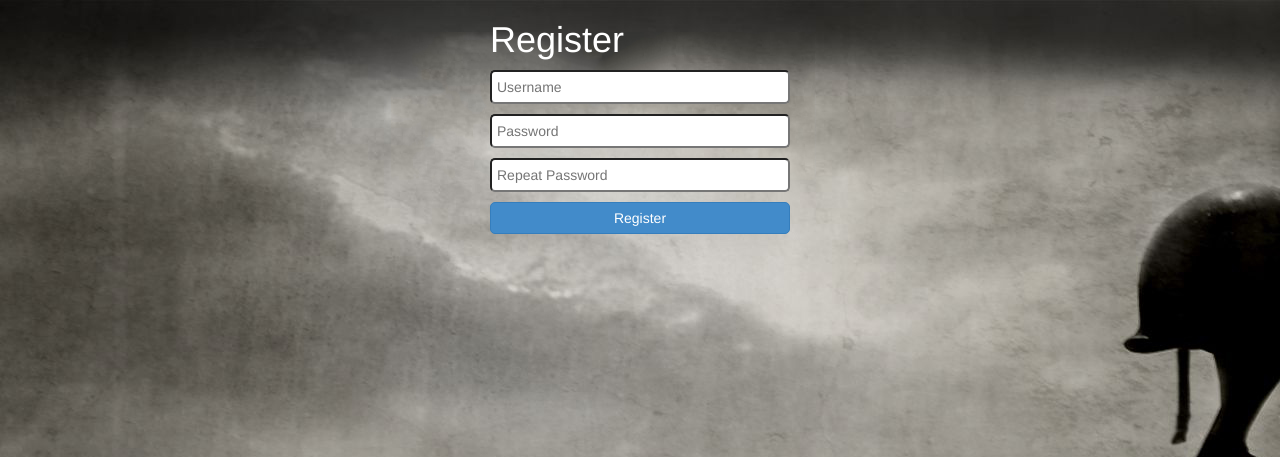
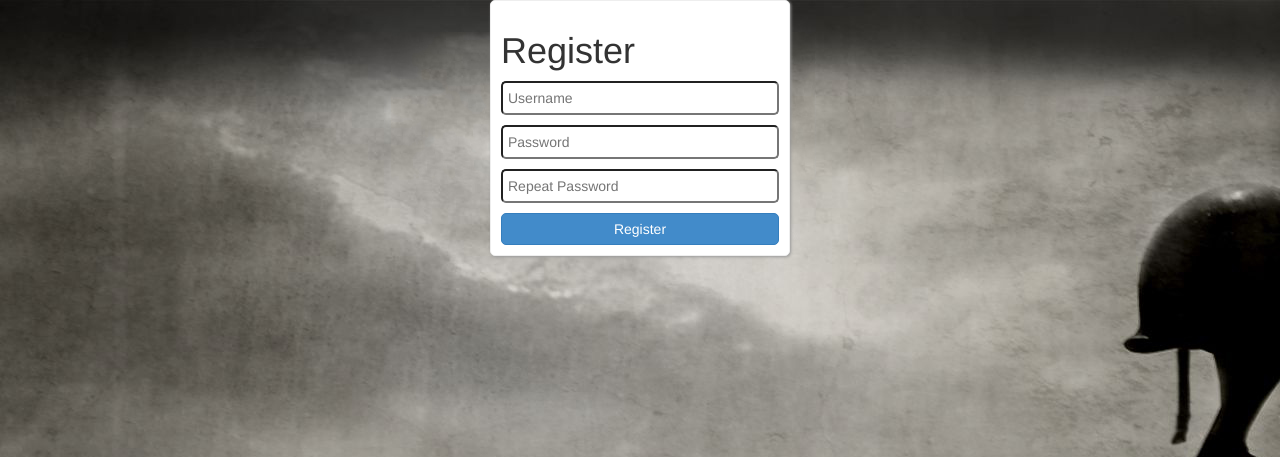
Before and after one commit to lwintch/3750, a PHP site: page /register.php in a window 1280 px wide. Shown: the top 457 px of the page. Run offline with PHP 8.4, Linux system fonts and the light colour scheme; some libraries are stand-ins or nearby versions.

Commit message:
Added some beauty and the registration page

```diff
--- a/classes/users.php
+++ b/classes/users.php
@@ -59,7 +59,7 @@ class User{
 							if($registerResponse){
 								return "Successfully Registered!";
 							}else
-								return "Something went wrong";
+								return "Successfully Registered!<br /><a href='login.php'>Login</a>";
 
 						}
 					}
--- a/css/main.css
+++ b/css/main.css
@@ -30,7 +30,7 @@
 	border-radius:5px;
 	box-shadow:1px 1px 3px #999;
 }
-#login{
+#login, .registerWrapper{
 	width:300px;
 	margin:10px auto;
 	background-color:#fff;
@@ -53,12 +53,7 @@
 
 .registerWrapper{
 	width:300px;
-	color:#fff;
 	margin:0 auto;
-}
-
-.registerWrapper h1{
-	color:#fff;
 }
 
 .buttonContainer{
```
